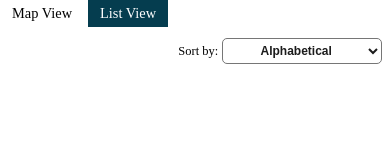
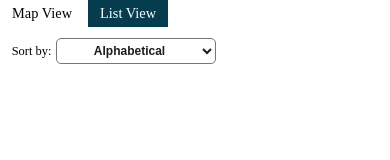
Before and after one commit to bvitlas/Rajan, a plain HTML site: page Rajan/index.html in a window 390 px wide. Both pictures are taken after a click on the element "List View". Drawn offline with nearby package versions, Linux system fonts and the light colour scheme; no server answers.

Commit message:
Update style.css

```diff
--- a/Rajan/style.css
+++ b/Rajan/style.css
@@ -448,6 +448,14 @@ color: #000;
         height:auto;
       }
 
+
+      @media screen and (max-width:765px) {
+        .selectContainer {
+        left:3% !important;
+
+        }
+      }
+
       .sort-options {
           display:inline-block;
           position:relative;
```
